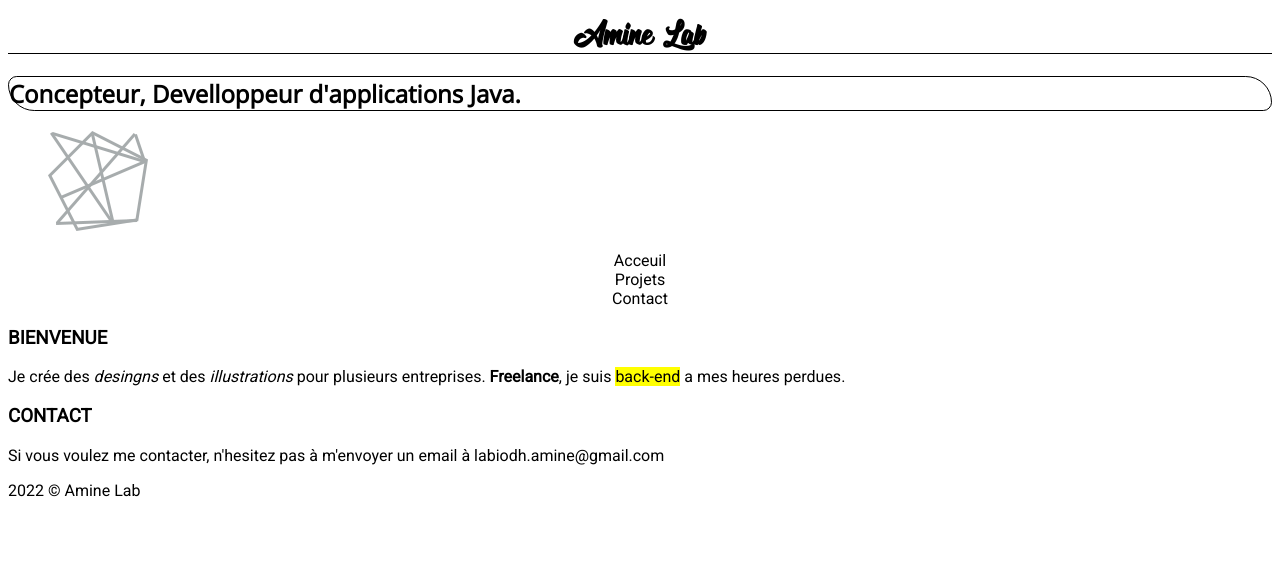
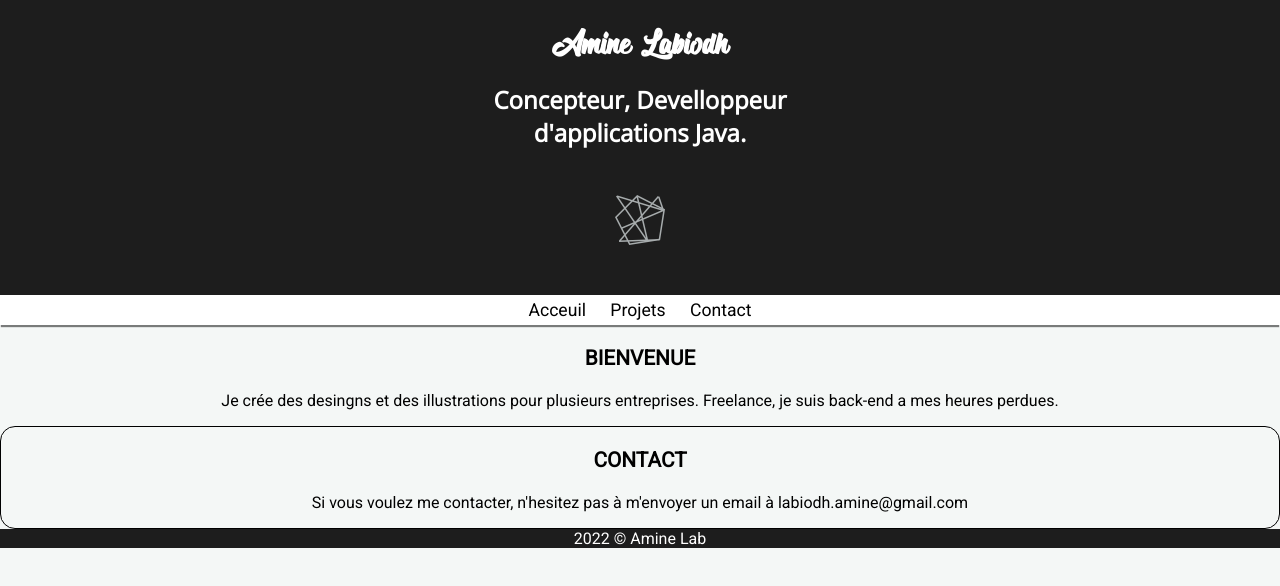
Before and after one commit to amine58920901/portefolio, a plain HTML site: page index.html in a window 1280 px wide. Drawn offline with nearby package versions, Linux system fonts and the light colour scheme.

Commit message:
modification css

```diff
--- a/design/default.css
+++ b/design/default.css
@@ -1,4 +1,4 @@
-/* TAILLE DE LA POLICE
+/************ TAILLE DE LA POLICE ***********************
 -> Une taille absolue
     - Ne prend pas en considération l'utilisateur.
     - Elle est en Pixel (px)
@@ -17,35 +17,75 @@
     - 2) on utilise "em"
         - 1 en <=> taille normal selon l'élément
 */
-/*  STYLE DE A POLICE
+/*  ************** STYLE DE A POLICE **********************
     - Pour ajouter une police personalisé on peut la télécharger comme sur "dafont.com"
     - Des services propre à cette fonction (google font).
+    */
+
+/*   **************LARGEUR ET HAUTEUR****************************
+    - Pour gerer la larguer on utilise width : qui est soit en px soit en %.
+    - Pour la hauteur on utilise height : qui elle aussi est en px ou en %.
+    */
+
+/* *******MARGES***********
+    - Marge interne -> padding
+    - Marge externe -> margin
+    */
+
+
+/*   *************** LES POSITIONNEMENS***********************
+    - Le positionnement absolue (absolute) permet de placer un élément a n'importe quel endroit.
+
+    - Le positionnement fixe permet (fixed) de placer un élément à un endroit fixe tout le temps.
+
+    - Le positionnement relatif (relative) permet de décaler un élément par rappot a sa position de base.
+    */
+
+
+
+#logo {
+    margin-top: 30px;
+    width: 50px;
+}
+
+h1 {
+    font-family: "theblackliste";
+    margin-top: 0;
+    padding-top: 30px;
+
+
+    /* opacity: 1;  */
+    /* opacity permet de rendre transparent un element */
+}
+
+/* h1:hover
+
+  hover permet de controller l'element lorsque la souris pointe deçu
+    {
+    color: red;
+
+} */
+
+/*h1:active
+
+ active permet de controller l'élément lorsque l'on click deçu
+    {
+    color: green;
+} */
+
+h2 {
+    font-family: 'Open Sans', sans-serif;
+    font-size: 1.5em;
+    width: 400px;
+    margin: auto;
 
 
 
 
-*/
-
-#logo {}
-
-h1 {
-    font-family: "theblackliste";
-    text-align: center;
-    opacity: 1;
-    /* opacity permet de rendre transparent un element */
-    border-bottom: 1px black solid;
-    box-shadow:  ;
-
-}
-
-h2 {
-    font-family: 'Open Sans', sans-serif;
-    border: 1px black solid;
-    border-radius: 10px 30px 10px 30px;
 }
 
 h3 {
-    clear: left;
+    font-size: 1.3em;
 }
 
 p {
@@ -54,13 +94,23 @@ p {
 
 body {
     font-family: 'Roboto', sans-serif;
-    background-color: f4f4f4;
+    background-color: #f4f7f6;
+    margin: 0;
+}
 
+header {
+    text-align: center;
+    background-color: #1d1d1d;
+    color: white;
+    padding-bottom: 30px;
 
 
 }
 
-footer {}
+section {
+    text-align: center;
+}
+
 
 a {
     text-decoration: none;
@@ -68,16 +118,58 @@ a {
 
 }
 
+/* a:focus {
+    focus est utilisé pour changé l'element lorsque l'on se pose deçu
+    color: red;
+}
+*/
+
+/*a:visited {
+    visited change l'element qu'on a deja consulté
+    color: blue;
+}
+*/
 ul {
     padding: 0%;
+    display: inline;
+
 }
 
 nav {
     text-align: center;
+    background: white;
+    box-shadow: 0px 3px 1px -1px rgba(0, 0, 0, 0.5);
+    font-size: 1.1em;
+    padding: 5px;
+
 }
 
 li {
     list-style-type: none;
+    display: inline;
+    margin: 10px;
+}
+
+li:hover {
+    font-weight: bold;
+
+}
+
+footer {
+    background: #1d1d1d;
+    color: white;
+    text-align: center;
+}
+
+/* ID */
+#contact {
+    border: 1px black solid;
+    border-radius: 15px;
+}
+
+* {
+    box-sizing: border-box;
+    /* La taille de la boite c'est la bordure de la boite */
 }
 
 /* Polices */
--- a/index.html
+++ b/index.html
@@ -1,9 +1,11 @@
 <!DOCTYPE html>
 
 <html>
+
 <head>
-        <meta charset="utf-8"/>
-        <link href="https://fonts.googleapis.com/css2?family=Open+Sans&family=Roboto:wght@300;400&display=swap" rel="stylesheet">
+    <meta charset="utf-8" />
+    <link href="https://fonts.googleapis.com/css2?family=Open+Sans&family=Roboto:wght@300;400&display=swap"
+        rel="stylesheet">
     <link rel='stylesheet' type='text/css' media='screen' href='design/default.css'>
     <title>Amine | Graphic Designer</title>
 
@@ -13,7 +15,7 @@
     <!--ENTETE-->
     <header>
         <!-- NOM PRENOM -->
-            <h1>Amine Lab</h1>
+        <h1>Amine Labiodh</h1>
 
         <!-- STATUT  -->
         <h2>Concepteur, Develloppeur d'applications Java.</h2>
@@ -43,9 +45,9 @@
     <section class="bienvenue">
         <!-- DESCRIPTION -->
         <h3>BIENVENUE</h3>
-               <p>Je crée des <em>desingns</em> et des <em>illustrations</em>
-                pour plusieurs entreprises. <strong>Freelance</strong>,
-                je suis <mark>back-end</mark> a mes heures perdues.</p>
+        <p>Je crée des desingns et des illustrations
+            pour plusieurs entreprises. Freelance,
+            je suis back-end a mes heures perdues.</p>
 
 
 
@@ -53,9 +55,10 @@
 
 
     </section>
-                <section class="contact">
+    <section id="contact">
         <h3>CONTACT</h3>
-                    <P>Si vous voulez me contacter, n'hesitez pas à m'envoyer un email à <a href="mailto: labiodh.amine@gmail.com"> labiodh.amine@gmail.com</a></P>
+        <P>Si vous voulez me contacter, n'hesitez pas à m'envoyer un email à <a href="mailto: labiodh.amine@gmail.com">
+                labiodh.amine@gmail.com</a></P>
     </section>
     <footer>
         <span>2022 &copy; Amine Lab </span>
@@ -64,4 +67,5 @@
 
 
 </body>
+
 </html>
```
Lines whose indentation alone changed are shown as unchanged.
